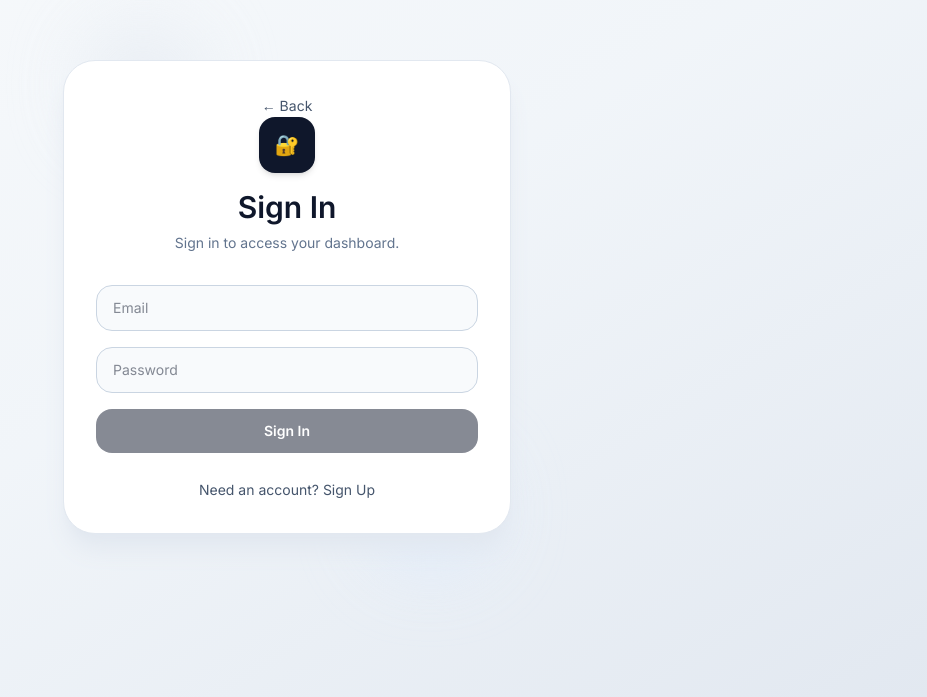
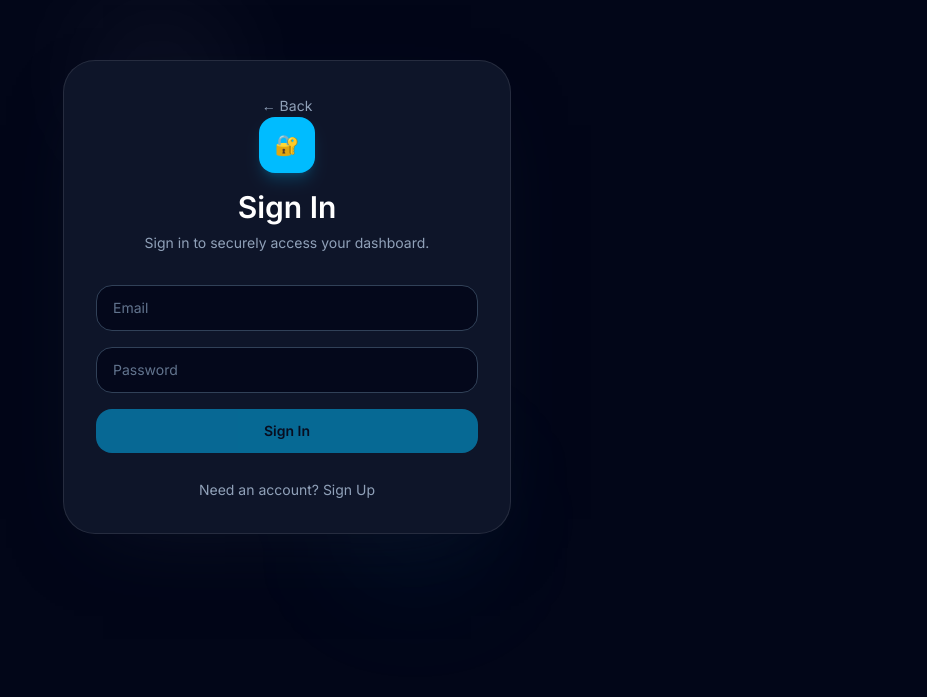
Before and after one commit to kevinedysoncortejo-arch/lab3, a Next.js app: page /auth in a window 1280 px wide. Shown: the part 103-800 px from the top of the page, without its empty margins (353-1280 px from the left). Built offline with nearby package versions, Linux system fonts and the light colour scheme.

Commit message:
Update landing and login page design to minimalist centered style

```diff
--- a/app/auth/page.tsx
+++ b/app/auth/page.tsx
@@ -37,29 +37,29 @@ export default function AuthPage() {
   }
 
   return (
-    <div className="min-h-screen bg-gradient-to-br from-slate-50 via-slate-100 to-slate-200 flex items-center justify-center px-4 py-10">
+    <div className="min-h-screen bg-slate-950 text-slate-50 flex items-center justify-center px-4 py-10">
       <div className="relative max-w-md w-full">
-        <div className="absolute -top-8 left-6 h-28 w-28 rounded-full bg-slate-200 opacity-70 blur-2xl"></div>
-        <div className="absolute -bottom-8 right-6 h-28 w-28 rounded-full bg-blue-100 opacity-70 blur-2xl"></div>
-        <div className="relative rounded-[2rem] border border-slate-200 bg-white p-8 shadow-xl shadow-slate-200">
+        <div className="absolute -top-10 left-10 h-28 w-28 rounded-full bg-white/10 blur-3xl"></div>
+        <div className="absolute -bottom-10 right-10 h-28 w-28 rounded-full bg-sky-500/10 blur-3xl"></div>
+        <div className="relative rounded-[2rem] border border-white/10 bg-slate-900/95 p-8 shadow-[0_25px_80px_-40px_rgba(15,23,42,0.9)] backdrop-blur-xl">
           <div className="text-center mb-8">
-            <Link href="/" className="inline-block text-slate-600 hover:text-slate-900 text-sm">
+            <Link href="/" className="inline-block text-slate-400 hover:text-white text-sm">
               ← Back
             </Link>
-            <div className="mx-auto mb-4 flex h-14 w-14 items-center justify-center rounded-2xl bg-slate-900 text-xl text-white shadow-md">
+            <div className="mx-auto mb-4 flex h-14 w-14 items-center justify-center rounded-2xl bg-sky-400 text-xl text-white shadow-lg shadow-sky-400/20">
               🔐
             </div>
-            <h2 className="text-3xl font-semibold text-slate-900">
+            <h2 className="text-3xl font-semibold text-white">
               {isSignUp ? 'Create Account' : 'Sign In'}
             </h2>
-            <p className="text-slate-500 text-sm mt-2">
-              {isSignUp ? 'Securely create a new account.' : 'Sign in to access your dashboard.'}
+            <p className="text-slate-400 text-sm mt-2">
+              {isSignUp ? 'Create your account and access the portal.' : 'Sign in to securely access your dashboard.'}
             </p>
           </div>
 
           {message && (
             <div className={`mb-4 rounded-xl px-4 py-3 text-sm font-medium ${
-              message.type === 'success' ? 'bg-green-50 text-green-700 border border-green-200' : 'bg-red-50 text-red-700 border border-red-200'
+              message.type === 'success' ? 'bg-emerald-950/80 text-emerald-300 border border-emerald-700' : 'bg-rose-950/80 text-rose-300 border border-rose-700'
             }`}>
               {message.text}
             </div>
@@ -72,7 +72,7 @@ export default function AuthPage() {
                 value={email}
                 onChange={(e) => setEmail(e.target.value)}
                 placeholder="Email"
-                className="w-full rounded-2xl border border-slate-300 bg-slate-50 px-4 py-3 text-sm text-slate-900 focus:outline-none focus:ring-2 focus:ring-slate-900"
+                className="w-full rounded-2xl border border-slate-700 bg-slate-950/80 px-4 py-3 text-sm text-slate-100 placeholder-slate-500 focus:outline-none focus:ring-2 focus:ring-sky-400"
                 required
                 disabled={loading}
               />
@@ -84,7 +84,7 @@ export default function AuthPage() {
                 value={password}
                 onChange={(e) => setPassword(e.target.value)}
                 placeholder="Password"
-                className="w-full rounded-2xl border border-slate-300 bg-slate-50 px-4 py-3 text-sm text-slate-900 focus:outline-none focus:ring-2 focus:ring-slate-900"
+                className="w-full rounded-2xl border border-slate-700 bg-slate-950/80 px-4 py-3 text-sm text-slate-100 placeholder-slate-500 focus:outline-none focus:ring-2 focus:ring-sky-400"
                 required
                 disabled={loading}
               />
@@ -93,7 +93,7 @@ export default function AuthPage() {
             <button
               type="submit"
               disabled={loading || !email || !password}
-              className="w-full rounded-2xl bg-slate-900 py-3 text-sm font-semibold text-white transition hover:bg-slate-800 disabled:opacity-50 disabled:cursor-not-allowed"
+              className="w-full rounded-2xl bg-sky-400 py-3 text-sm font-semibold text-slate-950 transition hover:bg-sky-300 disabled:opacity-50 disabled:cursor-not-allowed"
             >
               {loading ? 'Processing...' : (isSignUp ? 'Sign Up' : 'Sign In')}
             </button>
@@ -102,7 +102,7 @@ export default function AuthPage() {
           <div className="mt-6 text-center">
             <button
               onClick={() => setIsSignUp(!isSignUp)}
-              className="text-slate-600 hover:text-slate-900 text-sm"
+              className="text-slate-400 hover:text-white text-sm"
             >
               {isSignUp ? 'Already have an account? Sign In' : 'Need an account? Sign Up'}
             </button>
--- a/app/page.tsx
+++ b/app/page.tsx
@@ -4,23 +4,22 @@ import Link from 'next/link'
 
 export default function LandingPage() {
   return (
-    <div className="min-h-screen bg-gradient-to-br from-slate-50 via-slate-100 to-slate-200 flex items-center justify-center px-4 py-10">
-      <div className="relative max-w-md w-full">
-        <div className="absolute -top-10 -left-8 h-24 w-24 rounded-full bg-slate-200 opacity-70 blur-2xl"></div>
-        <div className="absolute -bottom-10 right-10 h-28 w-28 rounded-full bg-blue-100 opacity-60 blur-2xl"></div>
-        <div className="relative rounded-[2rem] border border-slate-200 bg-white p-8 shadow-xl shadow-slate-200 text-center">
-          <div className="mb-6 inline-flex h-14 w-14 items-center justify-center rounded-2xl bg-slate-900 text-2xl text-white shadow-md">
-            ✓
+    <div className="min-h-screen bg-slate-950 text-slate-50 flex items-center justify-center px-4 py-10">
+      <div className="relative max-w-lg w-full">
+        <div className="absolute -top-10 left-1/2 h-40 w-40 -translate-x-1/2 rounded-full bg-white/10 blur-3xl"></div>
+        <div className="relative rounded-[2rem] border border-white/10 bg-slate-900/95 p-10 shadow-[0_25px_80px_-40px_rgba(15,23,42,0.8)] backdrop-blur-xl text-center">
+          <div className="mx-auto mb-6 flex h-16 w-16 items-center justify-center rounded-3xl bg-gradient-to-br from-sky-400 to-indigo-500 text-3xl shadow-xl shadow-sky-500/20">
+            ✨
           </div>
-          <h1 className="text-4xl font-semibold text-slate-900 mb-4">
-            Formal Portal Experience
+          <h1 className="text-5xl font-semibold tracking-tight text-white mb-4">
+            Welcome
           </h1>
-          <p className="text-slate-600 mb-8 leading-7">
-            Secure access and a polished entry point for your app. Centered, simple, and ready to use.
+          <p className="mx-auto max-w-md text-sm text-slate-300 leading-7 mb-10">
+            A minimalist entry point with modern polish. Click get started to go to login.
           </p>
           <Link href="/auth">
-            <button className="w-full rounded-2xl bg-slate-900 px-6 py-3 text-sm font-semibold text-white transition hover:bg-slate-800">
-              Go to Login
+            <button className="inline-flex w-full items-center justify-center rounded-full bg-white px-8 py-3 text-sm font-semibold text-slate-950 transition hover:bg-slate-100">
+              Get Started
             </button>
           </Link>
         </div>
```
